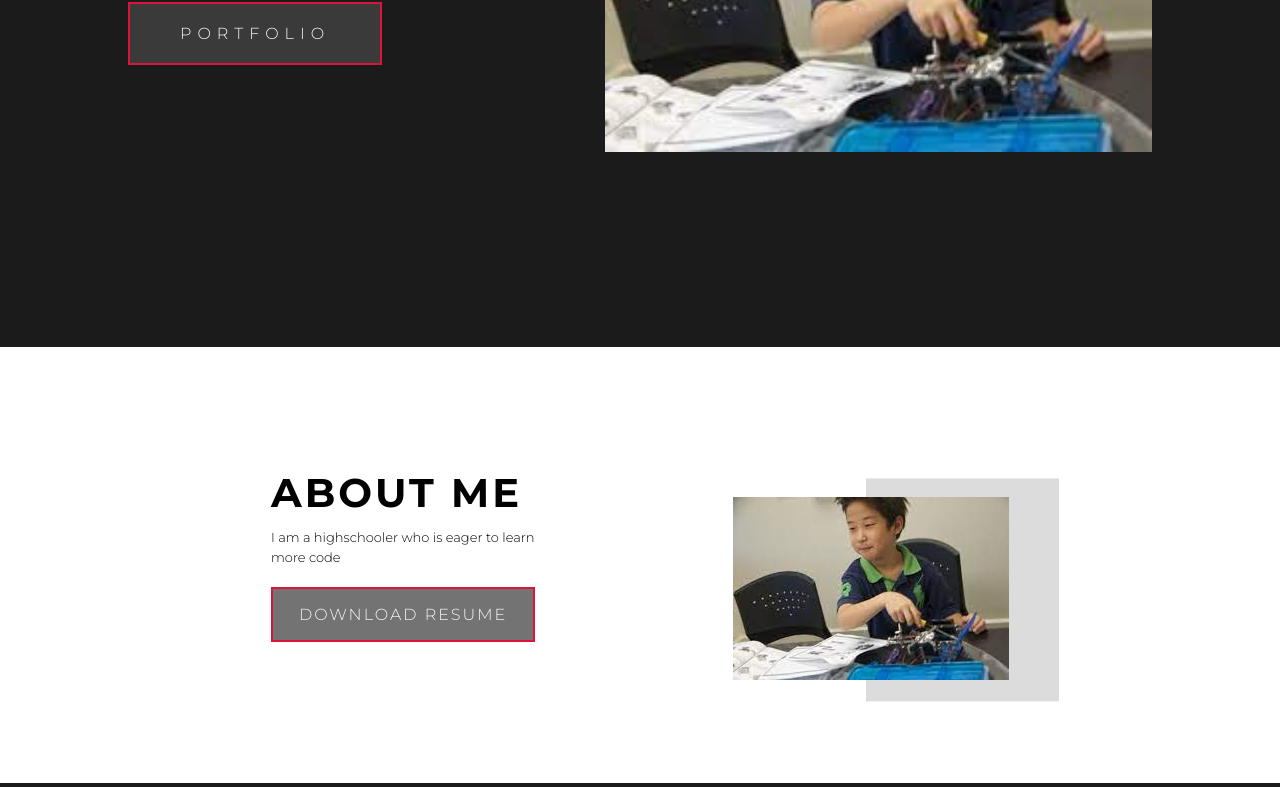
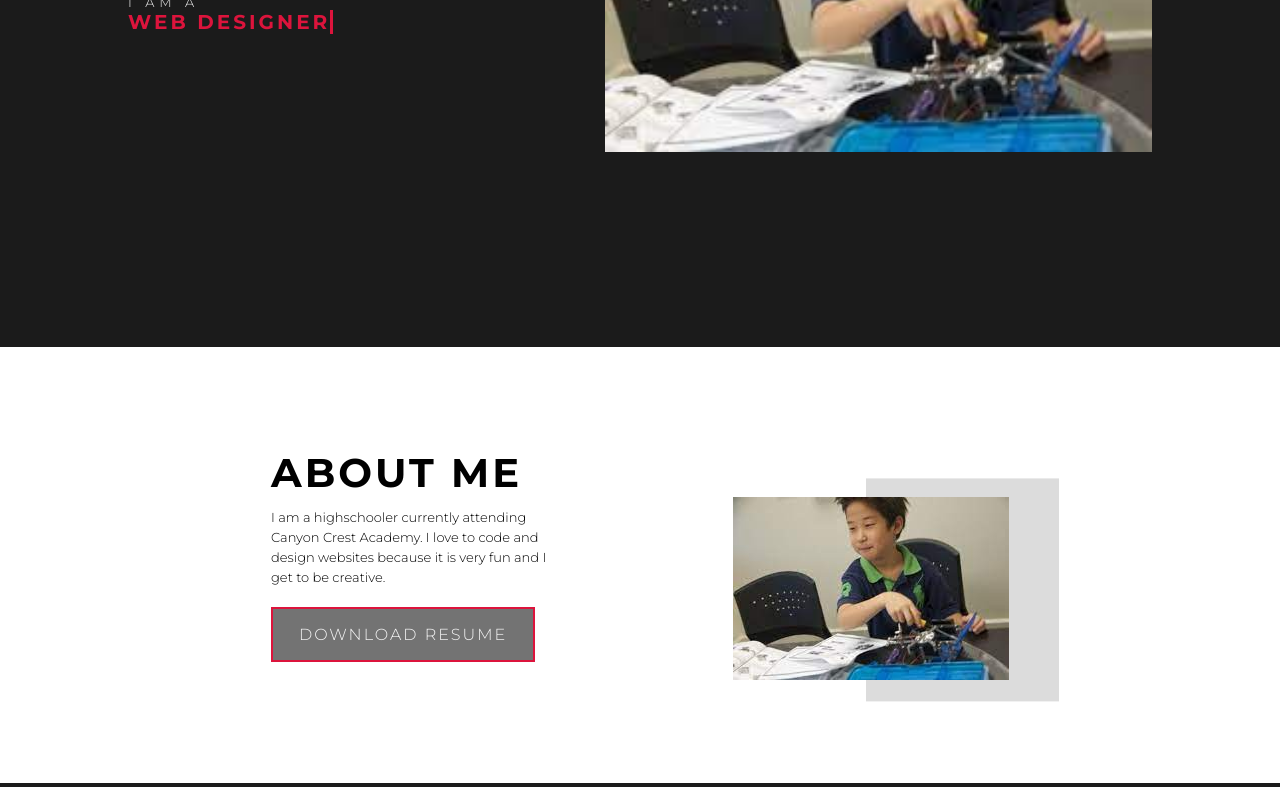
Before and after one commit to bryanyoo5433/my_website, a plain HTML site: page index.html in a window 1280 px wide. Shown: the part 453-1240 px from the top of the page. Drawn offline with Linux system fonts and the light colour scheme.

Commit message:
Update index.html
commented out the portfolio and changed about me text

```diff
--- a/index.html
+++ b/index.html
@@ -36,7 +36,7 @@
             <p class="hero-info-animationheading">
                 <span class="txt-type" data-wait="1500" data-words='["Developer", "Web Designer", "Creator"]'></span>
             </p>
-            <a href="#" type="button" class="hero-info-button">Portfolio</a>
+<!--             <a href="#" type="button" class="hero-info-button">Portfolio</a> -->
         </div>
         <div class="hero-img">
             <img src="./images/young-bryan.jpg" alt="">
@@ -47,7 +47,7 @@
     <section id="about" class="about container">
         <div class="about-info">
             <h1 class="about-info-heading">About Me</h1>
-            <p class="about-info-description">I am a highschooler who is eager to learn more code</p>
+            <p class="about-info-description">I am a highschooler currently attending Canyon Crest Academy. I love to code and design websites because it is very fun and I get to be creative.</p>
             <a target="_blank" href="https://docs.google.com/document/d/1UcwUZZslb3MdjkwLz1bJeQRgm5J4HjzwGHbMRV7BvRg/edit?usp=sharing" type="button" class="about-info-button">Download Resume</a>
         </div>
         <div class="about-img">
```
